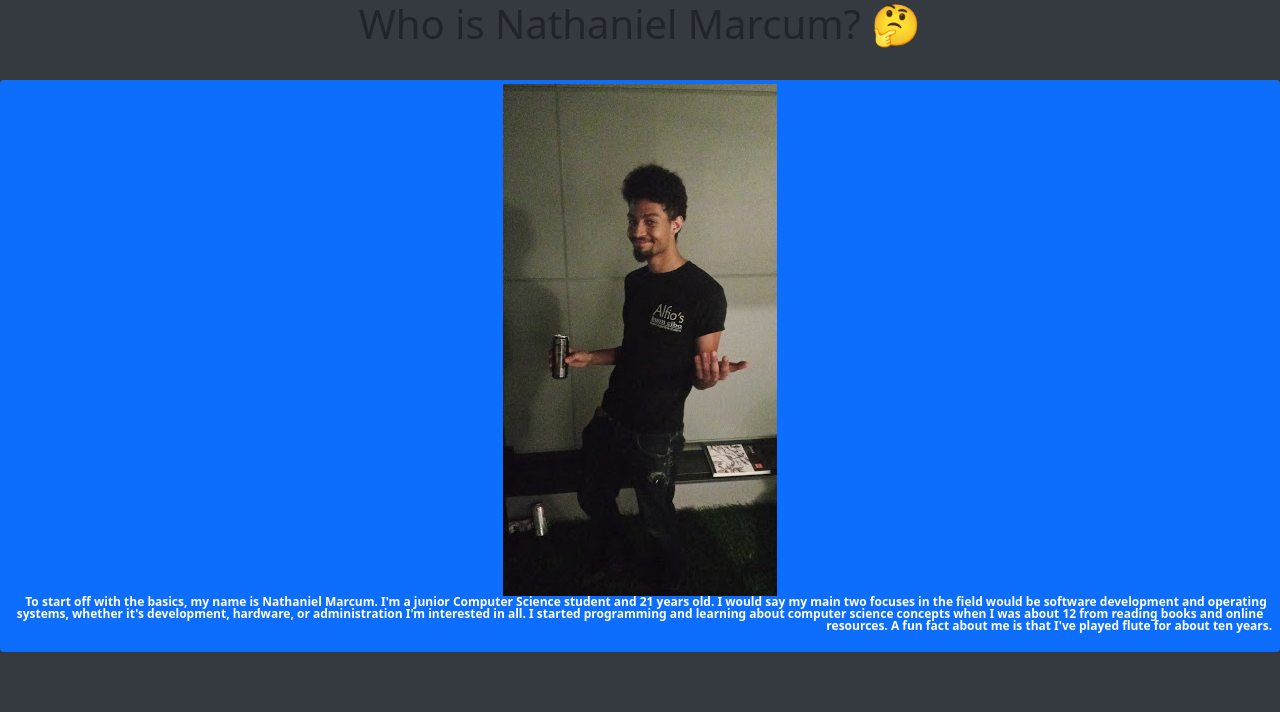
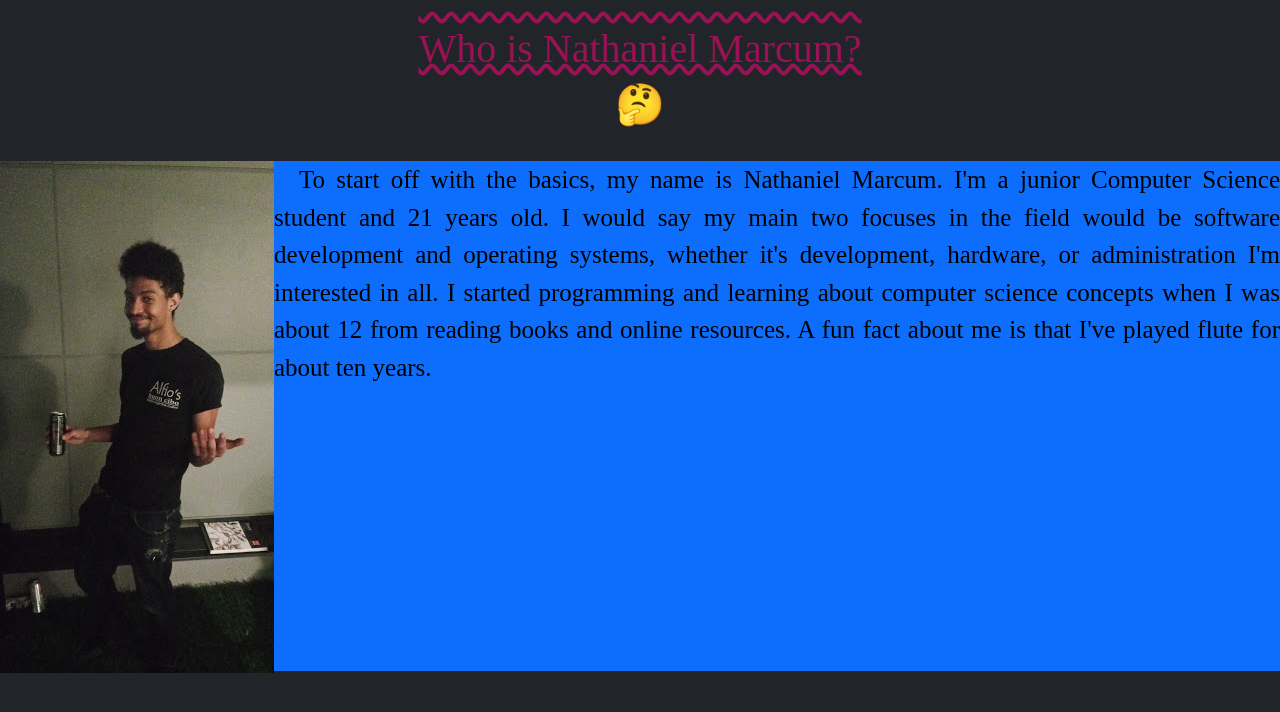
Before and after one commit to nathaniel-commits/ASE-220---Assignment-1, a plain HTML site: page index.html in a window 1280 px wide. Drawn offline with nearby package versions, Linux system fonts and the light colour scheme.

Commit message:
Add files via upload

```diff
--- a/index.html
+++ b/index.html
@@ -8,7 +8,6 @@
 
     <style>
     :root {
-      --bs-blue: #0d6efd;
       --bs-indigo: #6610f2;
       --bs-purple: #6f42c1;
       --bs-pink: #d63384;
@@ -33,33 +32,47 @@
       --bs-font-monospace: SFMono-Regular, Menlo, Monaco, Consolas, "Liberation Mono", "Courier New", monospace;
       --bs-gradient: linear-gradient(180deg, rgba(255, 255, 255, 0.15), rgba(255, 255, 255, 0));
       }
-      img {
 
-      }
       body {
-        background-color: var(--bs-gray-dark);
+        background-color: var(--bs-dark);
+        font-family: OCR A Std, --bs-font-monospace;
       }
 
-      h1 {
+      .p-header {
+        margin-top: 25px;
         text-align: center;
-        color: var();
+        color: #991255;
+        text-decoration-line: overline underline;
+        text-decoration-style: wavy;
       }
 
-      p {
-        text-align-last: right;
-        word-wrap: break-word;
+      .intro {
+        font-size: 25px;
+        text-align: justify;
+        color: #000000;
       }
+
+      .emoji {
+        text-align: center;
+      }
+      .bg-primary {
+        width: auto;
+        height: 510px;
+        align-self: center;
+        }
 
     </style>
   </head>
   <body>
     <div>
-      <h1>Who is Nathaniel Marcum? 🤔</h1>
+      <h1 class="p-header">Who is Nathaniel Marcum? </h1>
+      <h1 class="emoji">&#129300;</h1>
+
     </div>
     <br>
-    <div class="badge bg-primary text-wrap" style="width: auto;">
-      <img src="Me.jpg" type="img/jpg" alt="Nate Pic">
-      <p>&emsp;To start off with the basics, my name is Nathaniel Marcum. I'm a junior
+    <div class="bg-primary">
+      <img src="Me.jpg" type="img/jpg" alt="Nate Pic" align="left">
+      <p class="intro">&emsp;To start off with the basics, my name is Nathaniel Marcum. I'm a junior
       Computer Science student and 21 years old. I would say my main two focuses in the field would be
       software development and operating systems, whether it's development, hardware,
       or administration I'm interested in all. I started programming and learning
```
